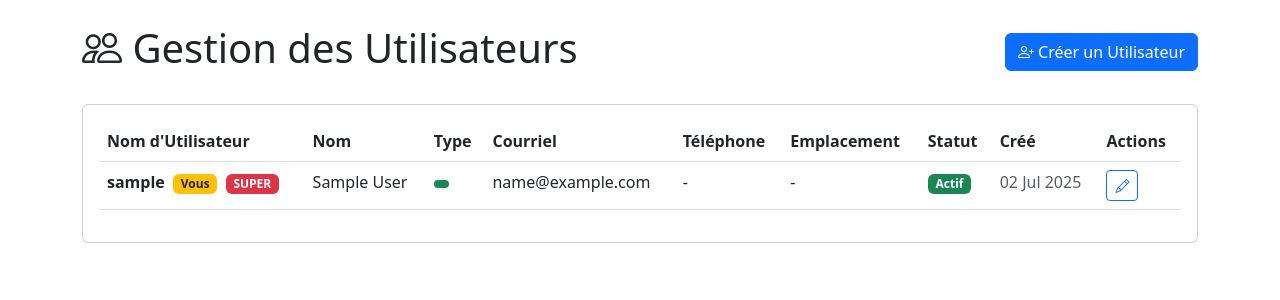
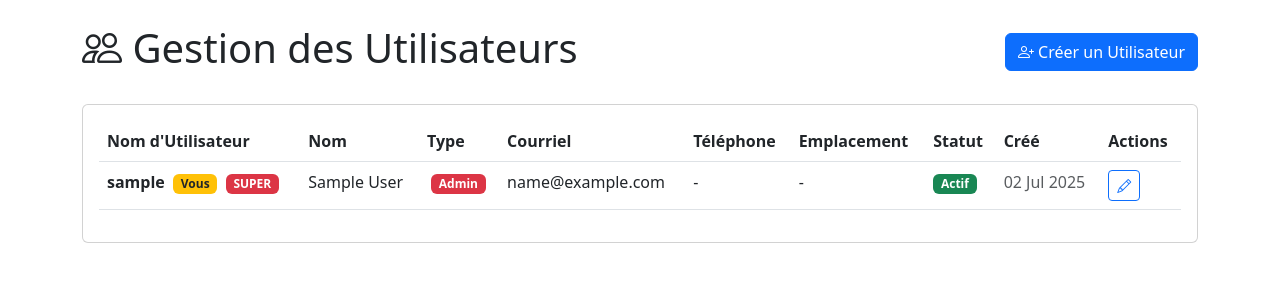
Before and after one commit to thenightcoders/mta, a Django app: page /users/ in a window 1280 px wide. Shown: the part 128-428 px from the top of the page. Run offline with Django 5.2, Linux system fonts and the light colour scheme; the visitor is signed in with stand-in values (Sample User, id 1); data comes from the database, SQL or seed files in the repository.

Commit message:
updated user type in user list

```diff
--- a/templates/users/user_list.html
+++ b/templates/users/user_list.html
@@ -52,8 +52,8 @@
                             </td>
                             <td>{{ user_obj.get_full_name|default:"-" }}</td>
                             <td>
-                                <span class="badge bg-{% if user_obj.is_manager %}success{% else %}primary{% endif %}">
-                                    {{ user_obj.get_user_type_display }}
+                                <span class="badge bg-{% if user.is_superuser %}danger{% elif user.is_manager %}success{% else %}primary{% endif %} ms-1">
+                                    {% if user.is_superuser %}Admin{% else %}{{ user.get_user_type_display }}{% endif %}
                                 </span>
                             </td>
                             <td>{{ user_obj.email|default:"-" }}</td>
```
